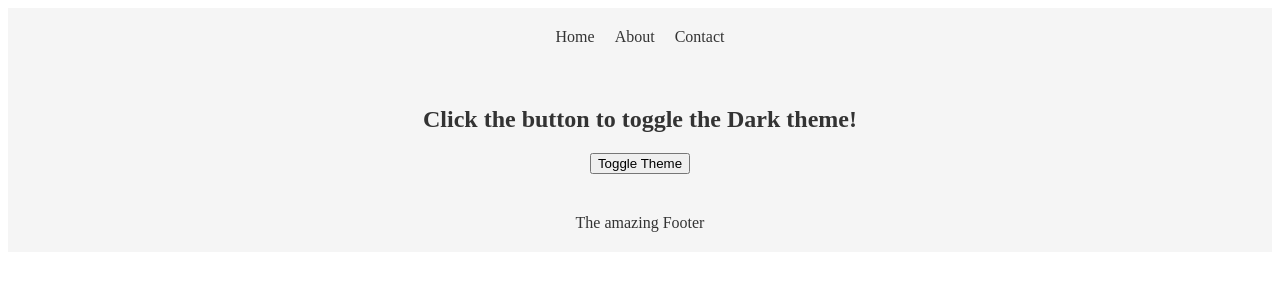
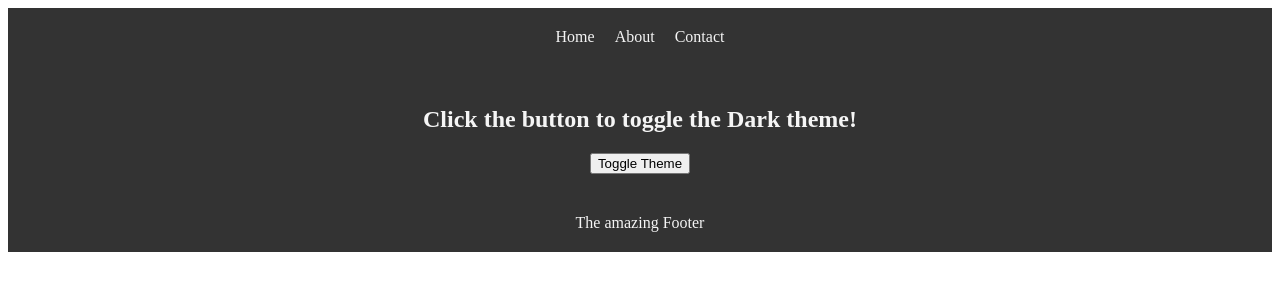
Before and after one commit to toddpolak/fsw-130, a React (Create React App) app in the folder week1/context-practice/: page / in a window 1280 px wide. Shown: the top 300 px of the page. Built offline with nearby package versions, Linux system fonts and the light colour scheme.

Commit message:
Context Practice

```diff
--- a/week1/context-practice/src/apps/themeContext.js
+++ b/week1/context-practice/src/apps/themeContext.js
@@ -1,3 +1,30 @@
-import React from "react"
-const ThemeContext = React.createContext()
-export default ThemeContext
+import React, {Component} from "react"
+
+const {Provider, Consumer} = React.createContext()
+
+//const ThemeContext = React.createContext()
+//export default ThemeContext
+
+class ThemeContextProvider extends Component {
+    state = {
+        theme: "dark"
+    }
+
+    toggleTheme = () => {
+        this.setState(prevState => {
+            return {
+                theme: prevState.theme === "light" ? "dark" : "light"
+            }
+        })
+    }
+
+    render() {
+        return (
+            <Provider value={{theme: this.state.theme, toggleTheme: this.toggleTheme}}>
+                {this.props.children}
+            </Provider>
+        )
+    }
+}
+
+export {ThemeContextProvider, Consumer as ThemeContextConsumer}
--- a/week1/context-practice/src/components/Footer.js
+++ b/week1/context-practice/src/components/Footer.js
@@ -1,8 +1,21 @@
 import React from 'react'
-import ThemeContext from '../apps/themeContext'
+//import ThemeContext from '../apps/themeContext'
+import {ThemeContextConsumer} from "../apps/themeContext"
 
 function Footer() {
     return (
+
+        <ThemeContextConsumer>
+            {context => (
+                <footer className={`${context.theme}-theme`}>
+                    <div style={{textAlign: 'center', padding: '20px'}}>
+                        <span>The amazing Footer</span>
+                    </div>
+                </footer>
+            )}
+        </ThemeContextConsumer>
+
+        /*
         <ThemeContext.Consumer>
             {theme => (
                 <footer className={`${theme}-theme`}>
@@ -12,6 +25,7 @@ function Footer() {
                 </footer>
             )}
         </ThemeContext.Consumer>
+        */
     )
 }
 
--- a/week1/context-practice/src/components/Main.js
+++ b/week1/context-practice/src/components/Main.js
@@ -1,19 +1,35 @@
 import React, {Component} from 'react'
-import ThemeContext from '../apps/themeContext'
+//import ThemeContext from '../apps/themeContext'
+import {ThemeContextConsumer} from "../apps/themeContext"
 
 class Main extends Component {
     render() {
         return (
+
+            <ThemeContextConsumer>
+                {context => (
+                    <main className={`${context.theme}-theme`}>
+                        <div style={{textAlign: 'center', padding: '20px'}}>
+                            <h2>Click the button to toggle the Dark theme!</h2>
+                            <button onClick={context.toggleTheme}>Toggle Theme</button>
+                        </div>
+                    </main>
+                )}
+
+            </ThemeContextConsumer>
+
+            /*
             <main className={`${this.context}-theme`}>
                 <div style={{textAlign: 'center', padding: '20px'}}>
                     <h2>Click the button to toggle the Dark theme!</h2>
                     <button>Toggle Theme</button>
                 </div>
             </main>
+            */
         )
     }
 }
 
-Main.contextType = ThemeContext
+//Main.contextType = ThemeContext
 
 export default Main
--- a/week1/context-practice/src/components/Navbar.js
+++ b/week1/context-practice/src/components/Navbar.js
@@ -1,8 +1,22 @@
 import React from 'react'
-import ThemeContext from '../apps/themeContext'
+//import ThemeContext from '../apps/themeContext'
+import {ThemeContextConsumer} from "../apps/themeContext"
 
 function Navbar() {
     return (
+
+        <ThemeContextConsumer>
+            {context => (
+                <div className={`${context.theme}-theme`}
+                    style={{textAlign: 'center', padding: '20px'}}>
+                    <span style={{padding: '10px'}}>Home</span>
+                    <span style={{padding: '10px'}}>About</span>
+                    <span style={{padding: '10px'}}>Contact</span>
+                </div>
+            )}
+        </ThemeContextConsumer>
+
+        /*
         <ThemeContext.Consumer>
             {theme => (
                 <div className={`${theme}-theme`}
@@ -13,6 +27,7 @@ function Navbar() {
                 </div>
             )}
         </ThemeContext.Consumer>
+        */
     )
 }
 
--- a/week1/context-practice/src/index.js
+++ b/week1/context-practice/src/index.js
@@ -1,11 +1,17 @@
 import React from 'react'
 import ReactDOM from 'react-dom'
-import ThemeContext from './apps/themeContext'
+//import ThemeContext from './apps/themeContext'
+import {ThemeContextProvider} from "./apps/themeContext"
 import App from './apps/App'
 
 ReactDOM.render(
+    /*
     <ThemeContext.Provider value={'light'}>
         <App />
     </ThemeContext.Provider>,
+    */
+   <ThemeContextProvider>
+        <App />
+    </ThemeContextProvider>,
     document.getElementById('root')
 )
```
